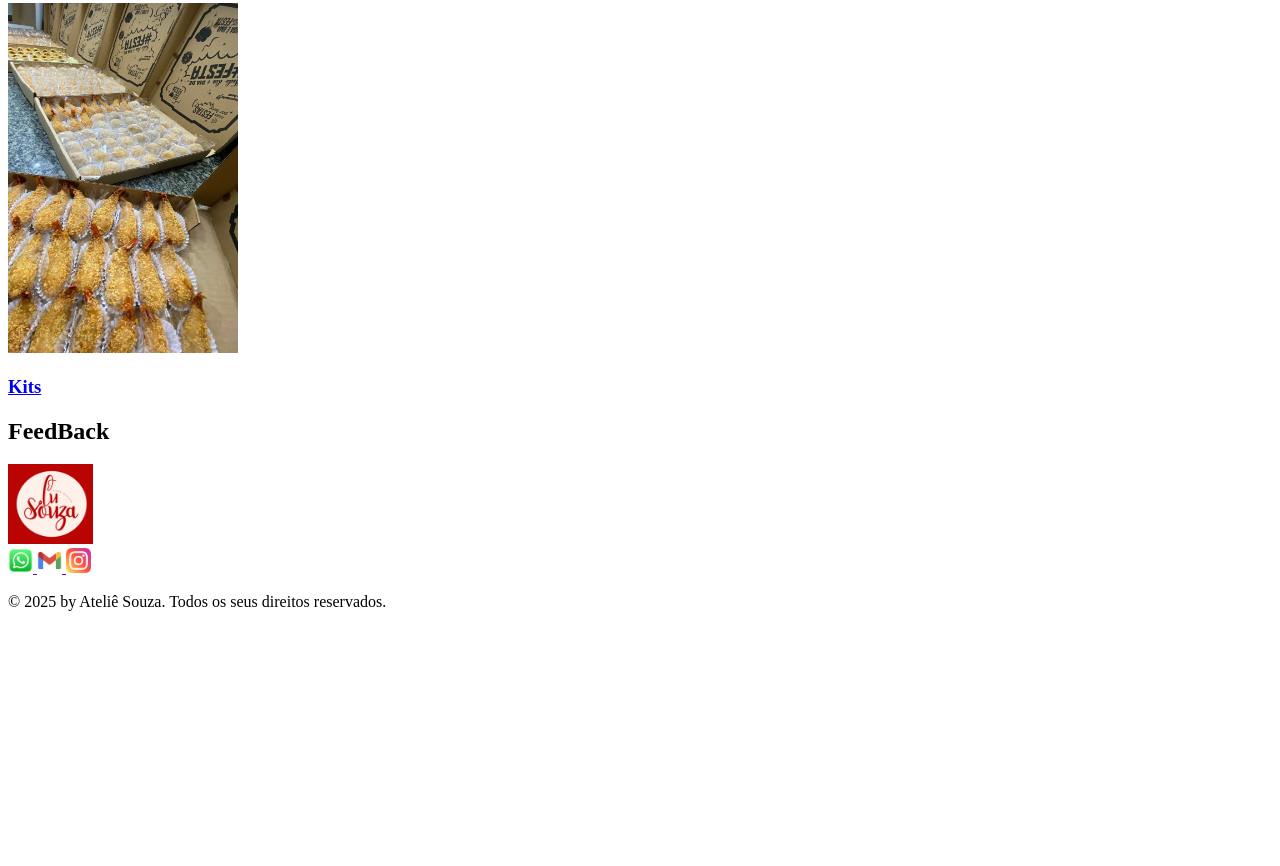
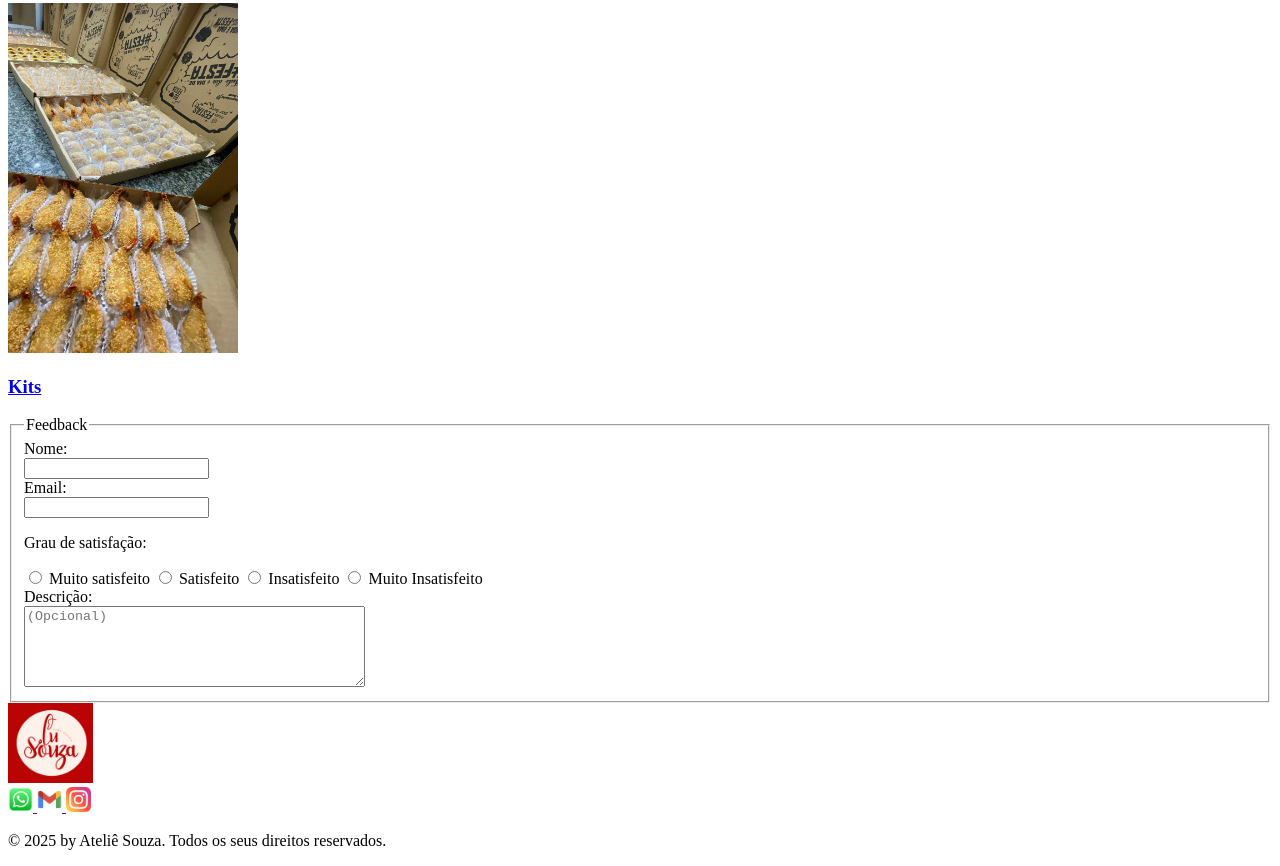
Before and after one commit to Mymylle/Site-Web-Lu-Souza, a plain HTML site: page pages/index.html in a window 1280 px wide. Shown: the part 3244-4110 px from the top of the page. Before the commit the page ends 3871 px from the top, so only its background shows below. Drawn offline with Linux system fonts and the light colour scheme.

Commit message:
Update index.html

```diff
--- a/pages/index.html
+++ b/pages/index.html
@@ -94,9 +94,38 @@
       </section>
 
       <section>
-        <h2>FeedBack</h2>
 
-      </section>
+            <div>
+                <form action="" method="post">
+
+                    <fieldset>
+                        <legend>Feedback</legend>
+
+                        <label for="nome">Nome:</label> <br>
+                        <input type="text" id="nome" name="nome" required>
+                        <br>
+                        <label for="email" >Email:</label><br>
+                        <input type="email" id="email" name="email">
+
+                        <p>Grau de satisfação:</p>
+                        <input type="radio" id="msatisfeito"  name="satisfacao">
+                        <label for="satisfacao">Muito satisfeito</label>
+                        <input type="radio" id="satisfeito" name="satisfacao">
+                        <label for="satisfacao">Satisfeito</label>
+                        <input type="radio" id="insatisfeito" name="satisfacao">
+                        <label for="satisfacao">Insatisfeito</label>
+                        <input type="radio" id="minsatisfeito" name="satisfacao">
+                        <label for="satisfacao">Muito Insatisfeito</label>
+                        <br>
+
+                        <label for="descricao">Descrição:</label> <br>
+                        <textarea placeholder="(Opcional)" name="descricao" rows="5" cols="40"></textarea>
+
+                    </fieldset>
+
+                </form>
+            </div>
+        </section>
     </main>
 
 
```
